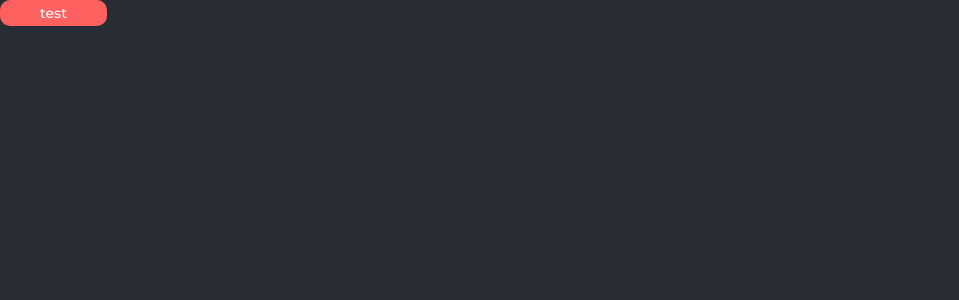
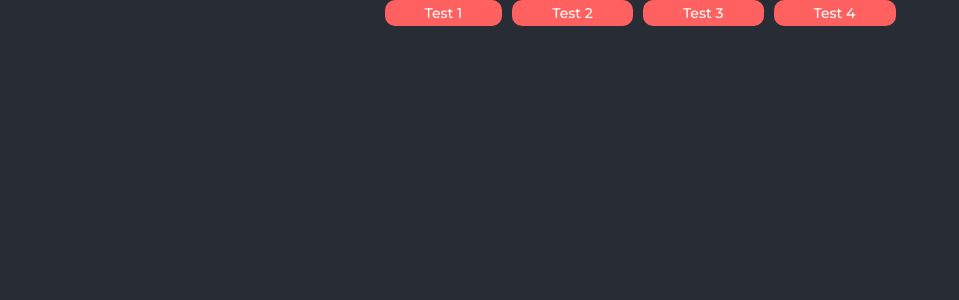
Before and after one commit to floriansimunek/OC-P11, a React (Create React App) app: page / in a window 1280 px wide. Shown: the top 300 px of the page, without its empty margins (0-959 px from the left). Built offline with nearby package versions, Linux system fonts and the light colour scheme.

Commit message:
:sparkles: Add TagsList component

```diff
--- a/src/App.js
+++ b/src/App.js
@@ -1,10 +1,25 @@
 import "./App.css";
-import Tag from "./components/Tag";
+import TagsList from "./components/TagsList";
+
+const TAGS = [
+	{
+		name: "Test 1",
+	},
+	{
+		name: "Test 2",
+	},
+	{
+		name: "Test 3",
+	},
+	{
+		name: "Test 4",
+	},
+];
 
 function App() {
 	return (
 		<div className="App">
-			<Tag name="test" />
+			<TagsList tags={TAGS} />
 		</div>
 	);
 }
--- a/src/components/TagsList/TagsList.module.scss
+++ b/src/components/TagsList/TagsList.module.scss
@@ -1 +1,6 @@
-import
+.tagsList {
+	display: flex;
+	justify-content: center;
+	align-items: center;
+	gap: 10px;
+}
--- a/src/components/TagsList/index.jsx
+++ b/src/components/TagsList/index.jsx
@@ -0,0 +1,12 @@
+import styles from "./TagsList.module.scss";
+import Tag from "../Tag";
+
+export default function TagsList({ tags }) {
+	return (
+		<div className={styles.tagsList}>
+			{tags.map((tag) => (
+				<Tag name={tag.name} />
+			))}
+		</div>
+	);
+}
```
